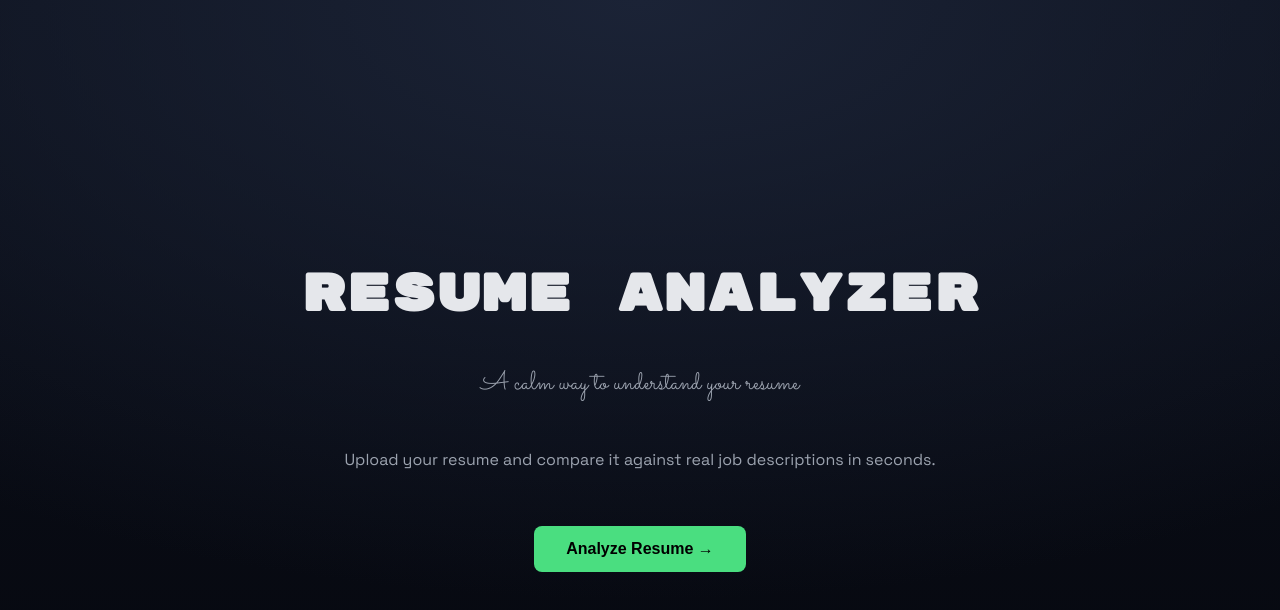
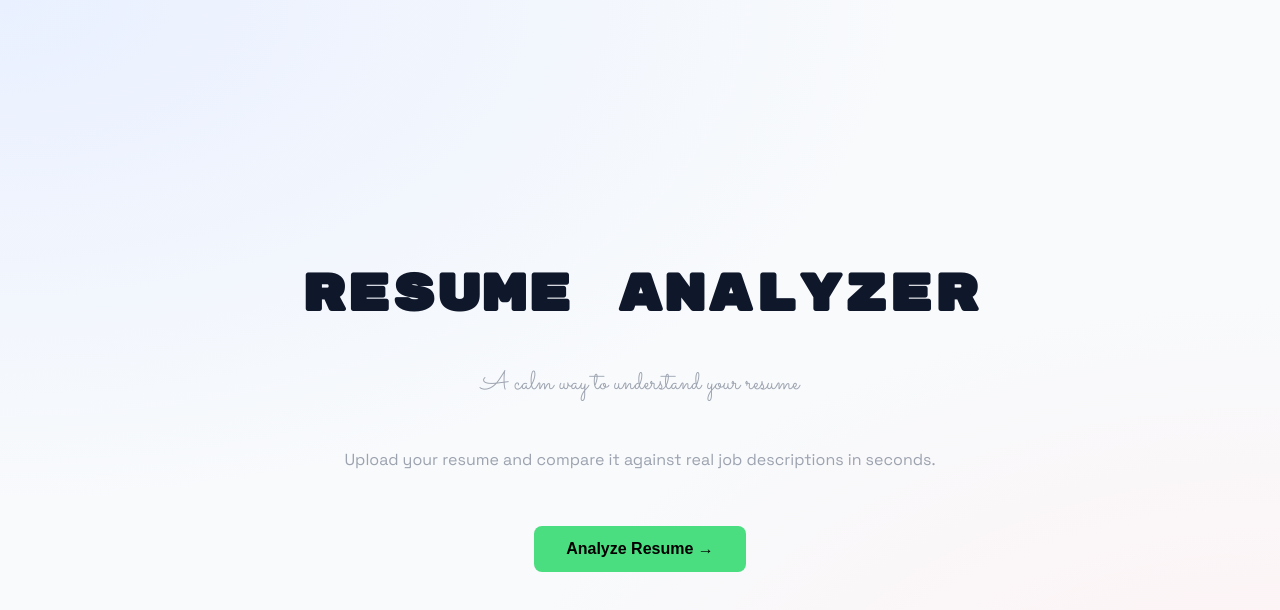
Before and after one commit to suki2811/resume-analyzer-ui, a React (Vite) app: page / in a window 1280 px wide. Shown: the top 610 px of the page. Built offline with nearby package versions, Linux system fonts and the light colour scheme.

Commit message:
Update index.css

```diff
--- a/src/index.css
+++ b/src/index.css
@@ -7,15 +7,24 @@
 body {
   margin: 0;
   min-height: 100vh;
+
+  /* Soft light background */
   background: radial-gradient(
-      1200px 600px at top center,
-      #1b2336,
+      900px 500px at top left,
+      #e9f0ff,
       transparent
     ),
-    linear-gradient(180deg, #0b0f1a, #06080f);
-  color: #e5e7eb;
+    radial-gradient(
+      800px 500px at bottom right,
+      #fff1f2,
+      transparent
+    ),
+    #f8fafc;
+
+  color: #0f172a;
   font-family: "Space Grotesk", system-ui, sans-serif;
 }
+
 
 
 /* Common card */
```
